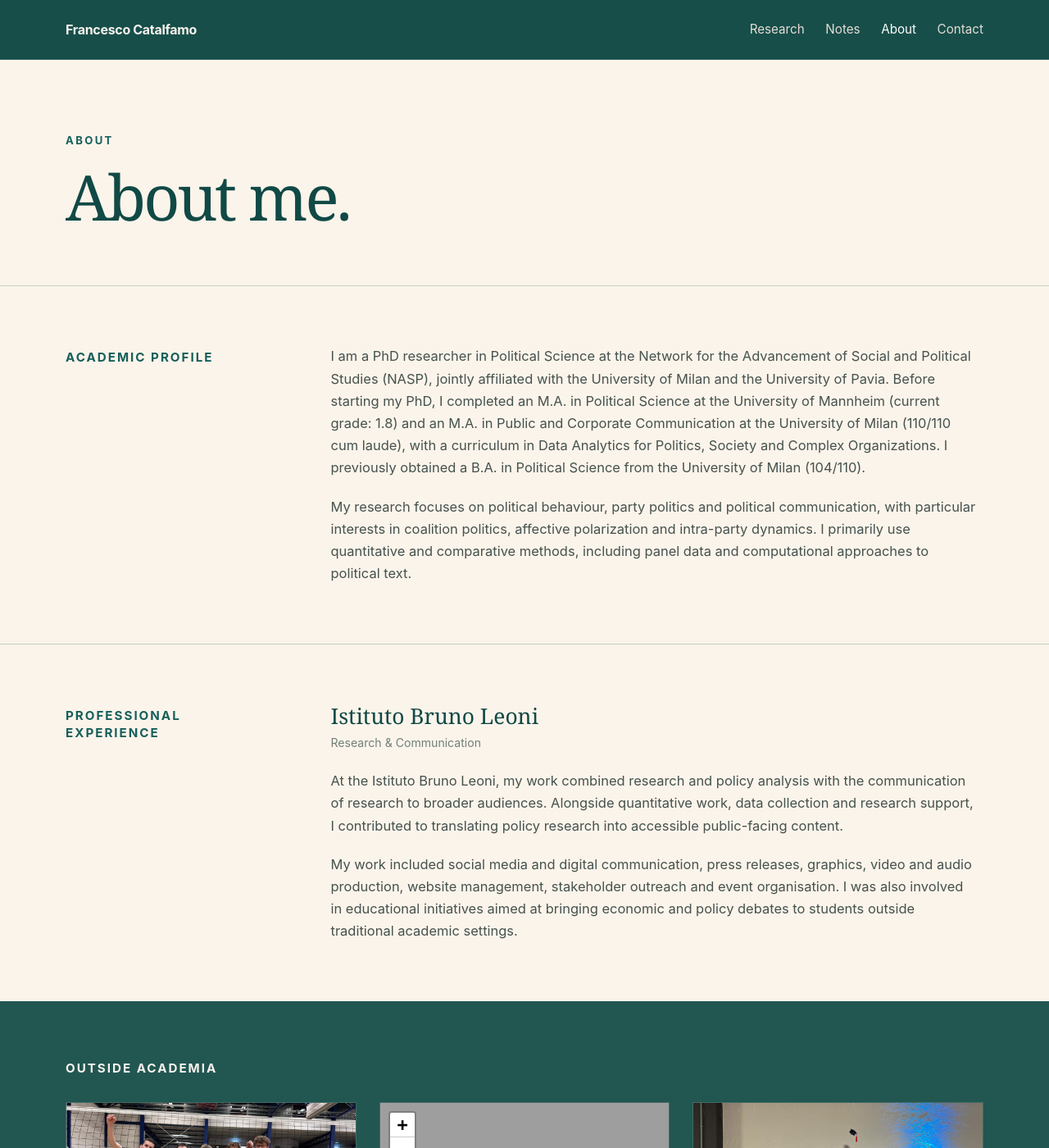
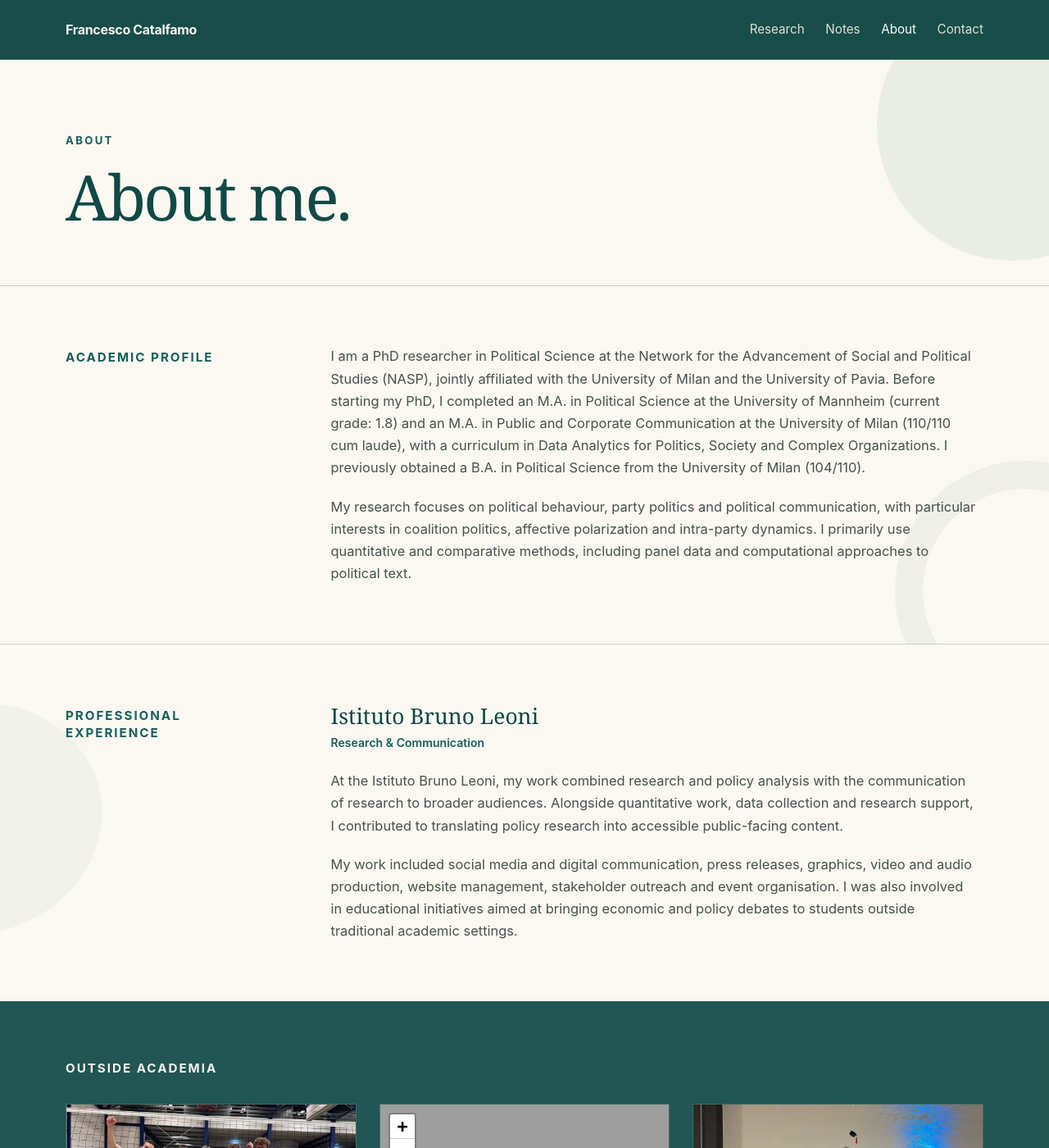
Before and after one commit to FCatalfamo/FCatalfamo.github.io, a Jekyll site: the page built from about/index.html, in a window 1280 px wide and 1400 px high. Shown: the whole window at 82% size. Built offline with Jekyll 4.4.1, drawn with Linux system fonts in a browser that asks for light colours; grey boxes are pictures that could not be loaded.

Commit message:
Update index.html

```diff
--- a/about/index.html
+++ b/about/index.html
@@ -38,10 +38,12 @@ title: About
             --petrol: #165f5a;
             --petrol-dark: #104945;
 
-            --ivory: rgba(246, 229, 209, 0.42);
+            --ivory: #fbf7f1;
+            --ivory-strong: #f6eee4;
 
             --sage: #88b79b;
-            --sage-soft: rgba(136, 183, 155, 0.22);
+            --sage-soft: rgba(136, 183, 155, 0.16);
+            --sage-medium: rgba(136, 183, 155, 0.28);
 
             --dark-section: rgba(16, 73, 69, 0.92);
 
@@ -50,6 +52,7 @@ title: About
 
             --light-text: #f7f2ec;
             --light-muted: #e5ddd4;
+            --light-soft: #f0e9e1;
 
             --line-dark: rgba(16, 73, 69, 0.22);
             --line-light: rgba(246, 229, 209, 0.24);
@@ -201,12 +204,43 @@ title: About
 
             padding: 88px 0 72px;
 
+            background: var(--ivory);
+
+            position: relative;
+
+            overflow: hidden;
+
+        }
+
+
+        .about-hero::after {
+
+            content: "";
+
+            position: absolute;
+
+            width: 330px;
+
+            height: 330px;
+
+            right: -120px;
+
+            top: -85px;
+
+            border-radius: 50%;
+
+            background: var(--sage-soft);
+
         }
 
 
         .hero-inner {
 
             max-width: 780px;
+
+            position: relative;
+
+            z-index: 1;
 
         }
 
@@ -263,7 +297,9 @@ title: About
         }
 
 
-        .section-bordered {
+        .section-light {
+
+            background: var(--ivory);
 
             border-top: 1px solid var(--line-dark);
 
@@ -331,6 +367,51 @@ title: About
 
 
         /* ======================================
+           ACADEMIC PROFILE
+        ====================================== */
+
+
+        .academic-section {
+
+            position: relative;
+
+            overflow: hidden;
+
+        }
+
+
+        .academic-section::after {
+
+            content: "";
+
+            position: absolute;
+
+            width: 250px;
+
+            height: 250px;
+
+            right: -130px;
+
+            bottom: -95px;
+
+            border: 34px solid rgba(136, 183, 155, 0.12);
+
+            border-radius: 50%;
+
+        }
+
+
+        .academic-section .container {
+
+            position: relative;
+
+            z-index: 1;
+
+        }
+
+
+
+        /* ======================================
            PROFESSIONAL EXPERIENCE
         ====================================== */
 
@@ -364,9 +445,54 @@ title: About
 
         .experience-meta {
 
-            color: #718078;
+            color: var(--petrol);
 
             font-size: 0.88rem;
+
+            font-weight: 600;
+
+        }
+
+
+        .professional-section {
+
+            position: relative;
+
+            overflow: hidden;
+
+        }
+
+
+        .professional-section::before {
+
+            content: "";
+
+            position: absolute;
+
+            width: 280px;
+
+            height: 280px;
+
+            left: -155px;
+
+            top: 70px;
+
+            background: rgba(136, 183, 155, 0.10);
+
+            border-radius:
+                46% 54% 57% 43%
+                / 42% 49% 51% 58%;
+
+            transform: rotate(-10deg);
+
+        }
+
+
+        .professional-section .container {
+
+            position: relative;
+
+            z-index: 1;
 
         }
 
@@ -388,7 +514,7 @@ title: About
 
         .outside-heading {
 
-            margin-bottom: 30px;
+            margin-bottom: 32px;
 
         }
 
@@ -480,12 +600,7 @@ title: About
 
             overflow: hidden;
 
-            background:
-                linear-gradient(
-                    135deg,
-                    rgba(136, 183, 155, 0.16),
-                    rgba(246, 229, 209, 0.08)
-                );
+            background: rgba(136, 183, 155, 0.18);
 
         }
 
@@ -570,7 +679,7 @@ title: About
 
             min-height: 300px;
 
-            background: rgba(255, 255, 255, 0.03);
+            background: #eef3f0;
 
         }
 
@@ -630,6 +739,8 @@ title: About
         .more-section {
 
             background: var(--ivory);
+
+            border-top: 1px solid var(--line-dark);
 
         }
 
@@ -830,7 +935,6 @@ title: About
             >
                 Francesco Catalfamo
             </a>
-
 
             <nav
                 class="nav-links"
@@ -858,7 +962,6 @@ title: About
 
             </nav>
 
-
         </div>
 
     </header>
@@ -880,16 +981,13 @@ title: About
 
                 <div class="hero-inner">
 
-
                     <div class="eyebrow">
                         About
                     </div>
 
-
                     <h1>
                         About me.
                     </h1>
-
 
                 </div>
 
@@ -900,12 +998,10 @@ title: About
 
 
 
-        <!-- ======================================
-             ACADEMIC PROFILE
-        ====================================== -->
+        <!-- ACADEMIC PROFILE -->
 
 
-        <section class="section section-bordered">
+        <section class="section section-light academic-section">
 
             <div class="container section-grid">
 
@@ -962,12 +1058,10 @@ title: About
 
 
 
-        <!-- ======================================
-             PROFESSIONAL EXPERIENCE
-        ====================================== -->
+        <!-- PROFESSIONAL EXPERIENCE -->
 
 
-        <section class="section section-bordered">
+        <section class="section section-light professional-section">
 
             <div class="container section-grid">
 
@@ -1285,20 +1354,24 @@ title: About
 
             try {
 
-                const response = await fetch("/assets/data/places.json");
+                const response =
+                    await fetch("/assets/data/places.json");
+
 
                 if (!response.ok) {
                     throw new Error("places.json not found");
                 }
 
 
-                const places = await response.json();
+                const places =
+                    await response.json();
 
 
-                const validPlaces = places.filter(place =>
-                    typeof place.lat === "number" &&
-                    typeof place.lng === "number"
-                );
+                const validPlaces =
+                    places.filter(place =>
+                        typeof place.lat === "number" &&
+                        typeof place.lng === "number"
+                    );
 
 
                 if (validPlaces.length === 0) {
```
Also changed, not shown: other parts of about/index.html (+6 -51 lines).
